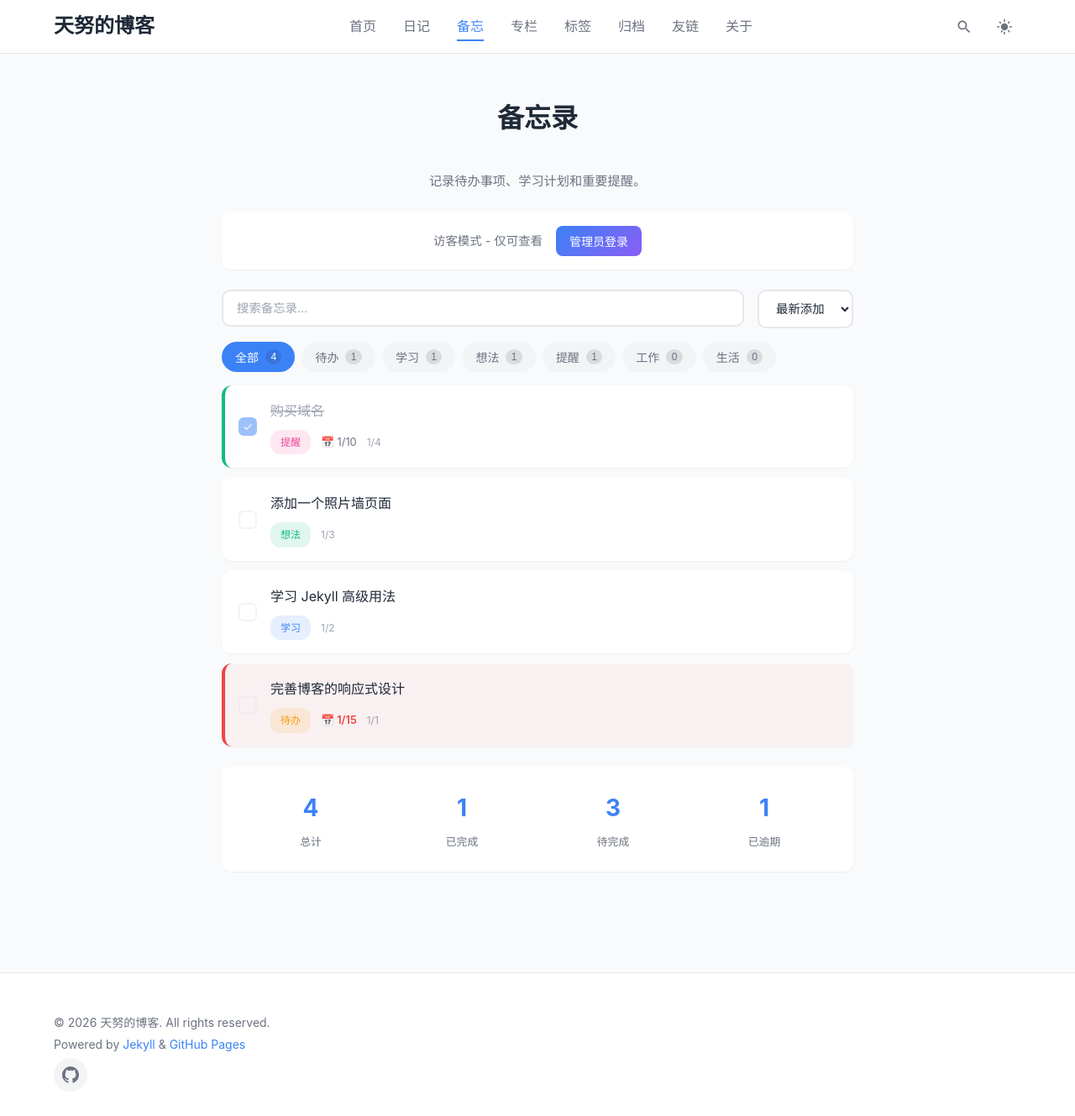
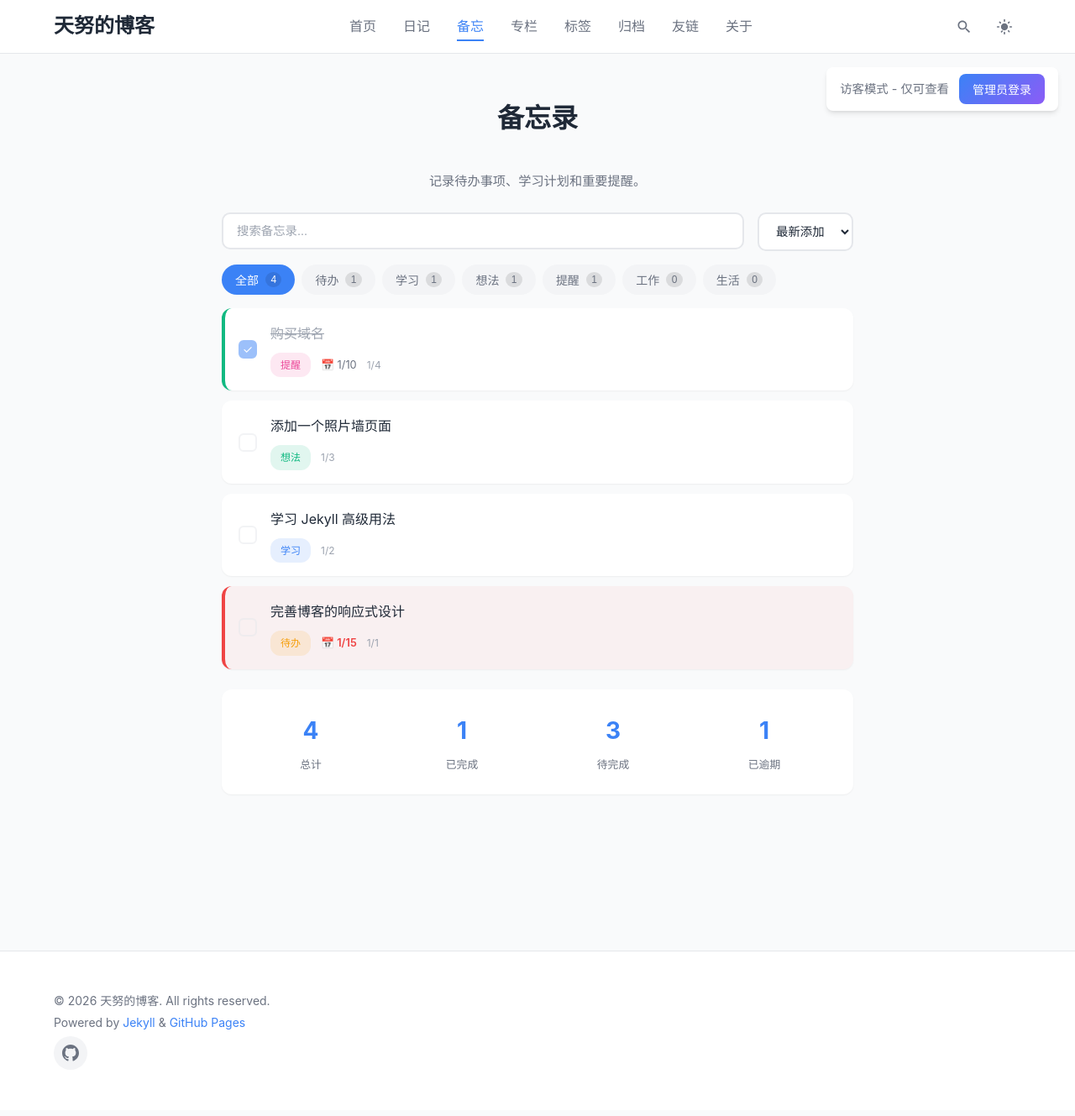
Before and after one commit to tian-nu/tian-nu.github.io, a Jekyll site: the page built from memo.md, in a window 1280 px wide and 1348 px high. Shown: the top 1329 px of the window at 84% size. Built offline with Jekyll 4.4.1, drawn with Linux system fonts in a browser that asks for light colours; some of the changed lines change nothing that is shown.

Commit message:
优化备忘录：登录状态移到右上角，修复数据持久化

```diff
--- a/memo.md
+++ b/memo.md
@@ -3,15 +3,15 @@ layout: page
 title: 备忘录
 ---
 
+<!-- 右上角管理员状态 -->
+<div id="admin-status" class="admin-status">
+  <span id="login-text">访客模式 - 仅可查看</span>
+  <button id="login-btn" onclick="showLoginModal()" class="admin-btn">管理员登录</button>
+  <button id="logout-btn" onclick="logout()" class="admin-btn" style="display: none;">退出登录</button>
+</div>
+
 <div class="memo-container">
   <p class="memo-intro">记录待办事项、学习计划和重要提醒。</p>
-
-  <!-- 管理员登录状态 -->
-  <div id="admin-status" class="admin-status">
-    <span id="login-text">访客模式 - 仅可查看</span>
-    <button id="login-btn" onclick="showLoginModal()" class="admin-btn">管理员登录</button>
-    <button id="logout-btn" onclick="logout()" class="admin-btn" style="display: none;">退出登录</button>
-  </div>
 
   <!-- 登录弹窗 -->
   <div id="login-modal" class="login-modal" style="display: none;">
@@ -226,8 +226,24 @@ function logout() {
   updateAdminUI();
 }
 
-// 加载备忘录 - 从 JSON 文件
+// 加载备忘录 - 优先从 localStorage 读取，如果没有则从 JSON 文件加载
 function loadMemos() {
+  // 首先尝试从 localStorage 加载
+  const savedData = localStorage.getItem('memos_data');
+  if (savedData) {
+    try {
+      const data = JSON.parse(savedData);
+      memos = data.memos || [];
+      renderMemos();
+      updateStats();
+      updateTabCounts();
+      return;
+    } catch (e) {
+      console.error('从 localStorage 加载失败:', e);
+    }
+  }
+
+  // 如果 localStorage 没有数据，从 JSON 文件加载
   fetch('{{ site.baseurl }}/assets/data/memos.json')
     .then(response => {
       if (response.ok) {
@@ -237,6 +253,8 @@ function loadMemos() {
     })
     .then(data => {
       memos = data.memos || [];
+      // 保存到 localStorage
+      saveMemos();
       renderMemos();
       updateStats();
       updateTabCounts();
@@ -533,17 +551,20 @@ document.addEventListener('DOMContentLoaded', init);
   font-size: 0.95rem;
 }
 
-/* 管理员状态 */
+/* 管理员状态 - 固定在右上角 */
 .admin-status {
+  position: fixed;
+  top: 80px;
+  right: 20px;
   display: flex;
   align-items: center;
-  justify-content: center;
-  gap: 1rem;
-  padding: 1rem;
+  gap: 0.75rem;
+  padding: 0.5rem 1rem;
   background-color: var(--bg-primary);
-  border-radius: 10px;
-  margin-bottom: 1.5rem;
-  box-shadow: var(--shadow-sm);
+  border-radius: 8px;
+  box-shadow: var(--shadow-md);
+  z-index: 100;
+  font-size: 0.85rem;
 }
 
 #login-text {
```
